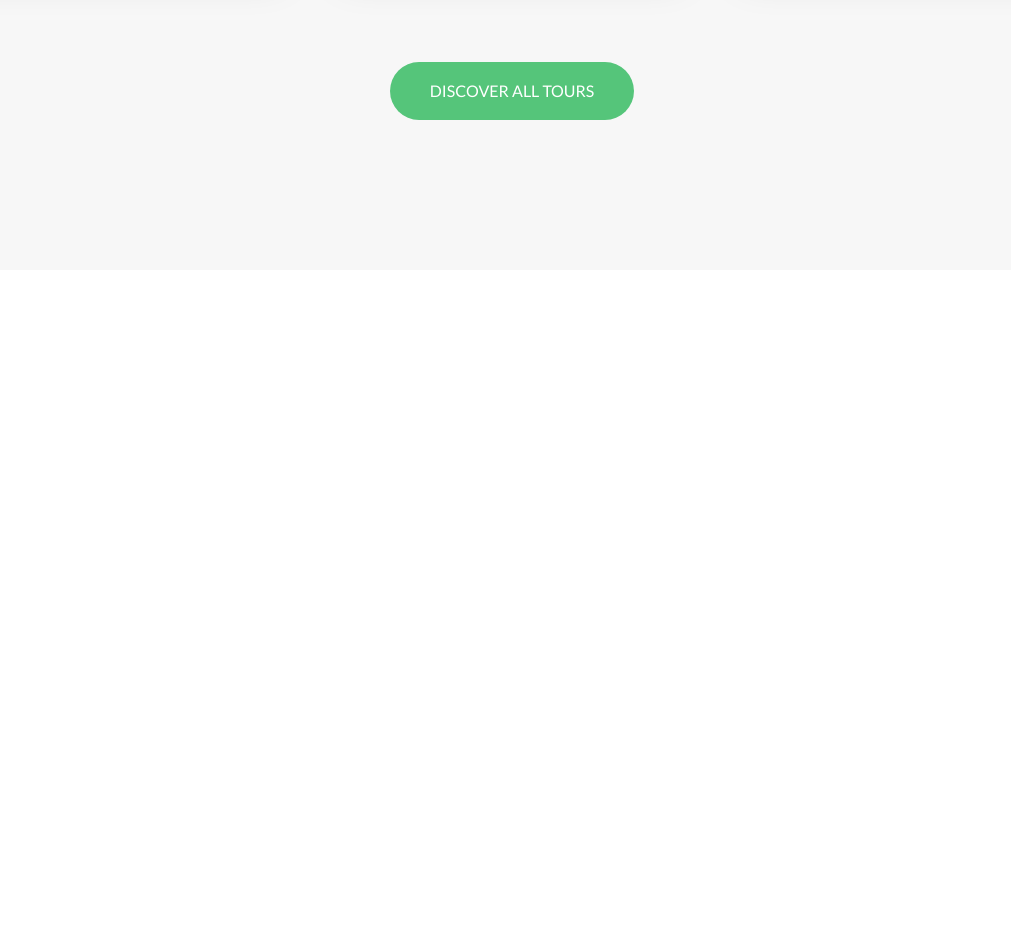
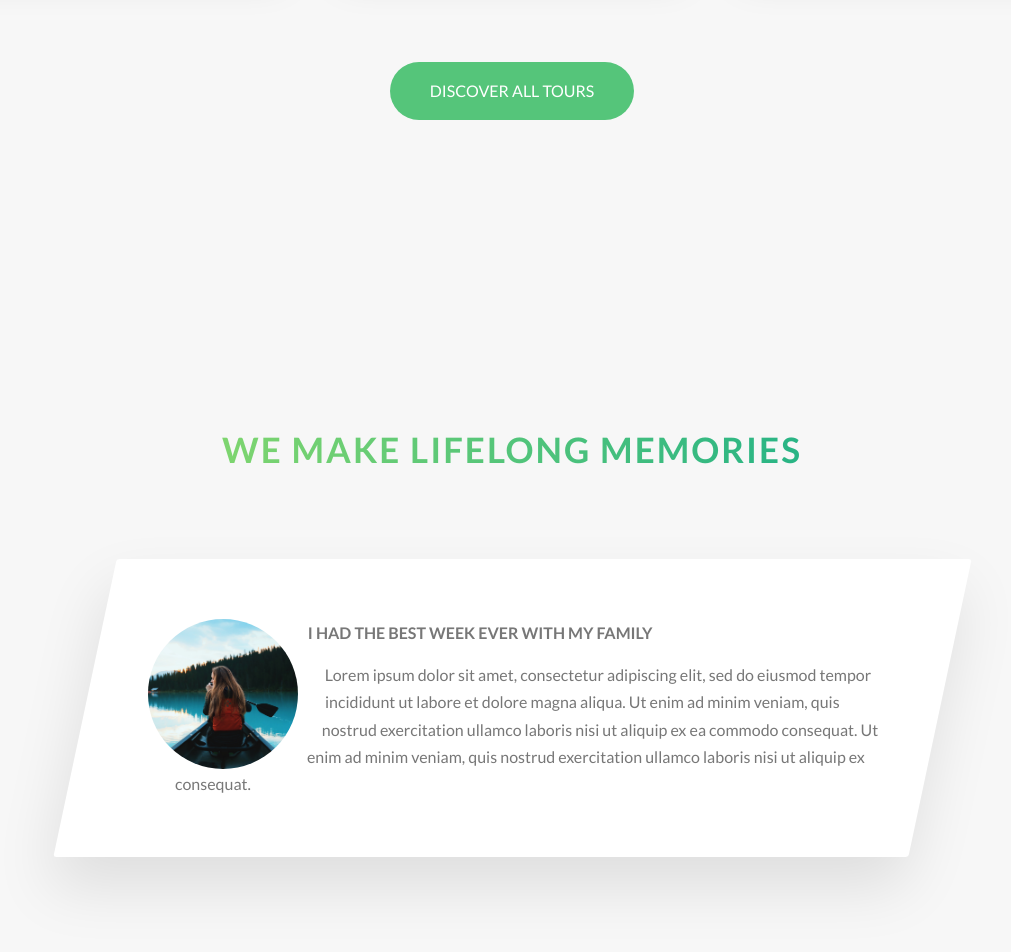
Before and after one commit to sjfox26/natours, a website: page index.html in a window 1280 px wide. Shown: the part 3034-3986 px from the top of the page, without its empty margins (128-1139 px from the left). Before the commit the page ends 3334 px from the top, so only its background shows below. Drawn offline with Linux system fonts and the light colour scheme.

Commit message:
add story component

```diff
--- a/index.html
+++ b/index.html
@@ -197,8 +197,29 @@
                 <div class="u-center-text u-margin-top-huge">
                     <a href="#" class="btn btn--green">Discover all tours</a>
                 </div>
+            </section>
 
+            <section class="section-stories">
+                <div class="u-center-text u-margin-bottom-large">
+                    <h2 class="heading-secondary">
+                        We make lifelong memories
+                    </h2>
+                </div>
+
+                <div class="row">
+                    <div class="story">
+                        <figure class="story__shape">
+                            <img src="../img/nat-8.jpg" alt="Person on a tour" class="story__img">
+                        </figure>
+                        <div class="story__text">
+                            <h3 class="heading-tertiary u-margin-bottom-small">I had the best week ever with my family</h3>
+                            <p>Lorem ipsum dolor sit amet, consectetur adipiscing elit, sed do eiusmod tempor incididunt ut labore et dolore magna aliqua. Ut enim ad minim veniam, quis nostrud exercitation ullamco laboris nisi ut aliquip ex ea commodo consequat. Ut enim ad minim veniam, quis nostrud exercitation ullamco laboris nisi ut aliquip ex consequat.</p>
+                        </div>
+                    </div>
+                </div>
             </section>
+
+
         </main>
 
         <!--
--- /dev/null
+++ b/sass/components/_story.scss
@@ -0,0 +1,32 @@
+.story {
+  width: 75%;
+  margin: 0 auto; //block element inside a block element
+  box-shadow: 0 3rem 6rem rgba($color-black, .1);
+  background-color: $color-white;
+  border-radius: 3px;
+  padding: 6rem;
+  padding-left: 9rem;
+  font-size: $default-font-size;
+  transform: skewX(-12deg);
+
+  //selects direct children
+  & > * {
+    transform: skewX(12deg);
+  }
+
+  &__shape {
+    width: 15rem;
+    height: 15rem;
+    float: left;
+    -webkit-shape-outside: circle(50% at 50% 50%);
+    shape-outside: circle(50% at 50% 50%);
+    -webkit-clip-path: circle(50% at 50% 50%);
+    clip-path: circle(50% at 50% 50%);
+    transform: translate(-3rem) skewX(12deg);
+  }
+
+  &__img {
+    height: 100%; //100% of parent above ^^ 15rem
+    transform: translateX(-3.5rem);
+  }
+}
--- a/sass/main.scss
+++ b/sass/main.scss
@@ -11,6 +11,7 @@
 @import "components/card";
 @import "components/composition";
 @import "components/feature-box";
+@import "components/story";
 
 @import "layout/grid";
 @import "layout/header";
--- a/sass/pages/_home.scss
+++ b/sass/pages/_home.scss
@@ -27,3 +27,8 @@
   padding: 25rem 0 15rem 0;
   margin-top: -10rem;
 }
+
+.section-stories {
+  padding: 15rem 0;
+  background-color: $color-grey-light-1;
+}
```
Also changed, not shown: css/style.css.
